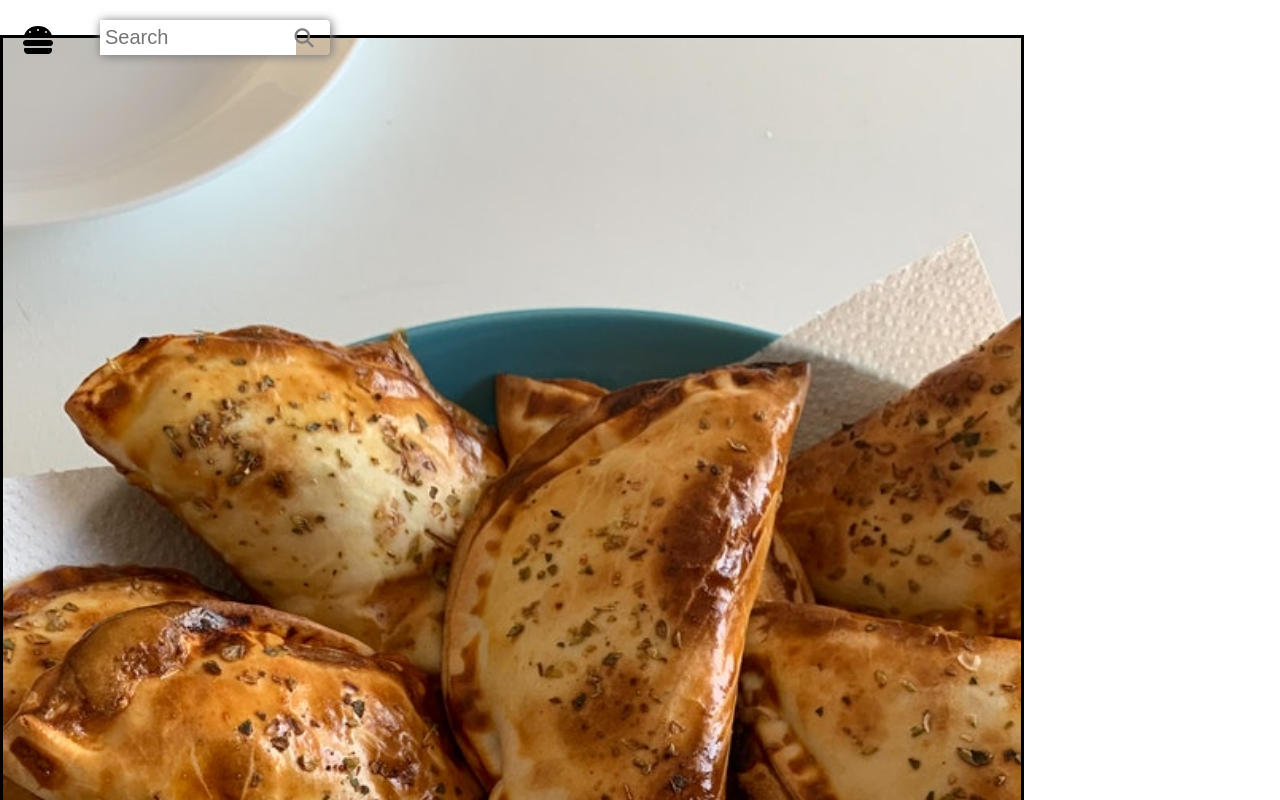
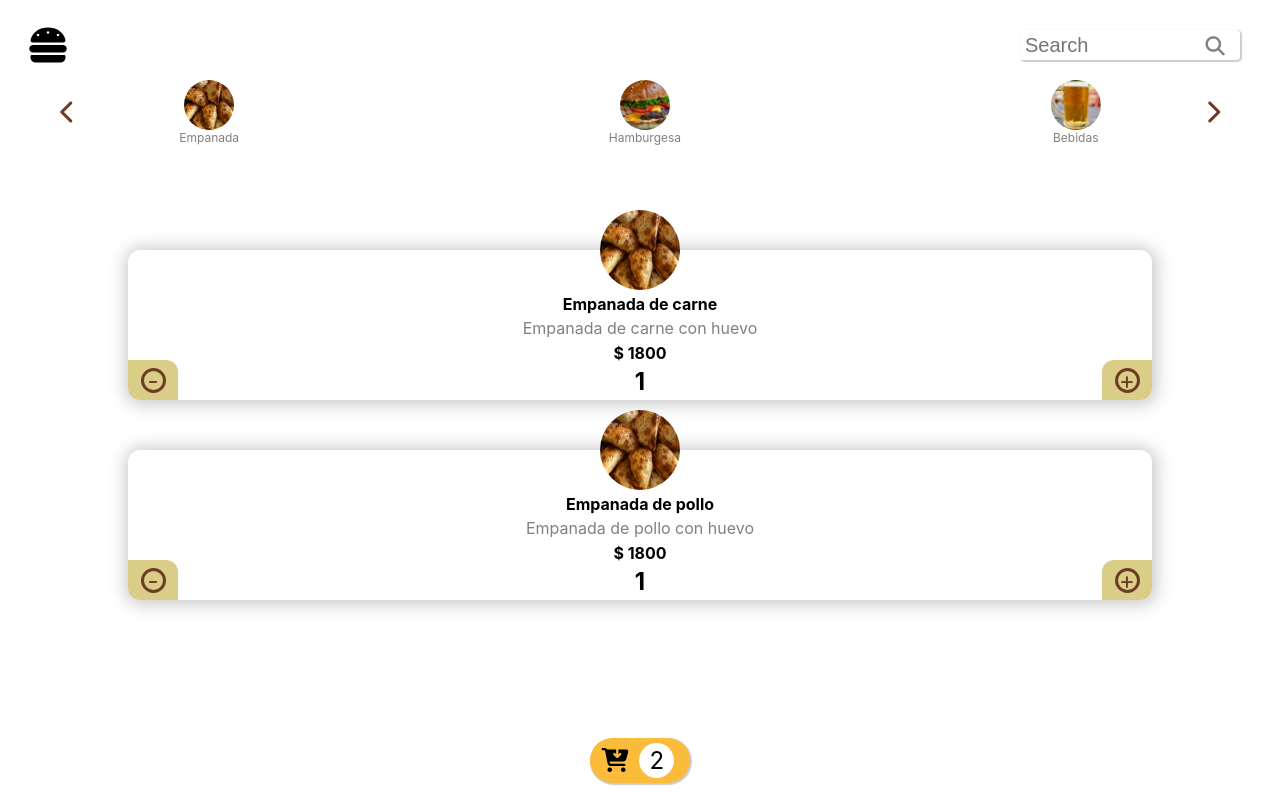
Before and after one commit to JohnnerJAL/Cafeteria-App, a React (Create React App) app: page /menu in a window 1280 px wide. Shown: the top 800 px of the page. Built offline with nearby package versions, Linux system fonts and the light colour scheme.

Commit message:
css menu

```diff
--- a/src/Components/Styles/Layout.css
+++ b/src/Components/Styles/Layout.css
@@ -4,10 +4,10 @@
 
 .layout .logo {
   position: absolute;
-  top: 30px;
-  left: 30px;
+  top: 35px;
+  left: 40px;
 }
 
 .layout .logo i {
-  transform: scale(2);
+  transform: scale(2.5);
 }
--- a/src/Pages/Menu.js
+++ b/src/Pages/Menu.js
@@ -1,10 +1,24 @@
 import React from "react";
+import { Link } from "react-router-dom";
 
 import "./Styles/Menu.css";
-import hamburger from "../Images/Hamburger-pexels.jpg";
-import empanada from "../Images/Empanadas-pexels.jpg";
+import hamburgerImage from "../Images/Hamburger-pexels.jpg";
+import empanadaImage from "../Images/Empanadas-pexels.jpg";
+import beerImage from "../Images/beer-pexels.jpg";
+
 
 function Menu() {
+
+  const hamburger = {
+    backgroundImage: `url('${hamburgerImage}')`
+  }
+  const empanada = {
+    backgroundImage: `url('${empanadaImage}')`
+  }
+  const beer = {
+    backgroundImage: `url('${beerImage}')`
+  }
+
   return (
     <section className="menu">
       <form action="" className="form">
@@ -14,23 +28,70 @@ function Menu() {
         </label>
       </form>
 
-      <div className="main">
-        <div></div>
-        <div>
+      <div className="container-general-articles">
+        <div className="general-articles">
+          <div className="arrow"><i class="fas fa-chevron-left"></i></div>
+          <div className="articles">
             <figure>
-            <img src={empanada} alt="Empanada"/>
-            <figcaption></figcaption>
+              <div style={empanada}></div>
+              <figcaption>Empanada</figcaption>
             </figure>
             <figure>
-            <img src={hamburger} alt="Hamburger"/>
-            <figcaption></figcaption>
+              <div style={hamburger}></div>
+              <figcaption>Hamburgesa</figcaption>
             </figure>
             <figure>
-            <img src="" alt=""/>
-            <figcaption></figcaption>
+              <div style={beer}></div>
+              <figcaption>Bebidas</figcaption>
             </figure>
+          {/* <figure className="inactive">
+            <div style={beer}></div>
+            <figcaption>Bebidas</figcaption>
+          </figure> */}
           </div>
-        <div></div>
+          <div className="arrow"><i class="fas fa-chevron-right"></i></div>
+        </div>
+      </div>
+
+      <div className="list-of-items">
+        <article>
+          <figure style={empanada}></figure>
+          <div className="contents">
+            <h4>Empanada de carne</h4>
+            <p>Empanada de carne con huevo</p>
+            <p>$ 1800</p>
+            <p>1</p>
+          </div>
+          <div className="button button-left">
+            <div className="circle">-</div>
+          </div>
+          <div className="button button-right">
+            <div className="circle">+</div>
+          </div>
+        </article>
+
+        <article>
+          <figure style={empanada}></figure>
+          <div className="contents">
+            <h4>Empanada de pollo</h4>
+            <p>Empanada de pollo con huevo</p>
+            <p>$ 1800</p>
+            <p>1</p>
+          </div>
+          <div className="button button-left">
+            <div className="circle">-</div>
+          </div>
+          <div className="button button-right">
+            <div className="circle">+</div>
+          </div>
+        </article>
+      </div>
+
+      <div>
+        <Link  to="/shopping-cart" className="to-shopping-cart">
+          <i class="fas fa-cart-arrow-down"></i>
+          <p className="quantity">2</p>
+        </Link>
       </div>
     </section>
   )
--- a/src/Pages/ShoppingCart.js
+++ b/src/Pages/ShoppingCart.js
@@ -2,7 +2,7 @@ import React from "react";
 
 function ShoppingCart() {
   return (
-    <section>
+    <section className="shopping-cart">
       ShoppingCart
     </section>
   )
--- a/src/Pages/Styles/Menu.css
+++ b/src/Pages/Styles/Menu.css
@@ -1,12 +1,13 @@
 .menu {
-  min-height: 100vh;
+  height: 100vh;
 }
+/*--------------Filter--------------*/
 .menu .form {
-  position: relative;
-  top: 20px;
-  left: 100px;
-  width: 230px;
-  box-shadow: 1px 1px 10px 1px gray;/*¡?¡?*/
+  position: absolute;
+  top: 30px;
+  right: 40px;
+  width: 220px;
+  box-shadow: 1px 1px 1px 1px rgba(128, 128, 128, 0.4);/*¡?¡?*/
   border-radius: 4px;
 }
 
@@ -16,22 +17,191 @@
 }
 
 .menu .form input {
+  width: 85%;
   border: none;
   padding: 5px;
-  height: 35px;
+  height: 30px;
   font-size: 20px;
-  width: 85%;
 }
+
+.menu .form input:focus {
+  outline: none;
+}
+
 .menu .form i {
   color: gray;
   transform: scale(1.2);
 }
 
-.menu .main {
-  border: solid;
+/*----------General Articles-----------*/
+.menu .container-general-articles {
+  height: 25%;
+  padding-top: 80px;
+}
+
+.menu .general-articles {
+  margin: auto;
+  width: 90%;
+  display: flex;
+  justify-content: space-between;
+  font-size: 12px;
+}
+
+.menu .general-articles .arrow {
+  display: flex;
+  color: var(--secondary-color);
+}
+
+.menu .general-articles i {
+  margin: auto;
+  transform: scale(2);
+}
+
+.menu .general-articles .articles {
+  display: flex;
+  justify-content: space-between;
   width: 80%;
 }
 
-.menu .main div figure img {
-  width: 100%;
+.menu .general-articles .articles figure {
+  display: flex;
+  flex-direction: column;
+  align-items: center;
+  color: gray;
 }
+
+.menu .general-articles .articles figure div {
+  width: 50px;
+  height: 50px;
+  border-radius: 50%;
+  background-position: center;
+  background-size: cover;
+}
+
+/*-------------List of items--------------*/
+.list-of-items {
+  height: 65%;
+  padding-top: 50px;
+}
+
+.list-of-items article {
+  position: relative;
+  width: 80%;
+  margin: auto;
+  box-shadow: 1px 1px 16px 4px rgba(128, 128, 128, 0.4);
+  text-align: center;
+  border-radius: 12px;
+  margin-top: 50px;
+}
+
+.list-of-items article:first-child {
+  margin-top: 0%;
+}
+
+.list-of-items article figure {
+  position: absolute;
+  top: -40px;
+  left: 0;
+  right: 0;
+  margin: auto;
+  width: 80px;
+  height: 80px;
+  border-radius: 50%;
+  background-position: center;
+  background-size: cover;
+}
+
+.menu .list-of-items article .contents {
+  display: flex;
+  flex-direction: column;
+  justify-content: space-evenly;
+  min-height: 150px;
+  padding-top: 40px;
+}
+
+.list-of-items article .contents p:nth-of-type(1) {
+  color: gray;
+}
+
+.list-of-items article .contents p:nth-of-type(2) {
+  font-weight: bold;
+}
+
+.list-of-items article .contents p:last-child {
+  font-weight: bold;
+  font-size: 24px;
+}
+
+/*Buttons less & more*/
+.list-of-items article .button {
+  position: absolute;
+  height: 40px;
+  width: 50px;
+  display: flex;
+  justify-content: center;
+  align-items: center;
+  background-color: rgb(218, 205, 136);
+}
+
+.list-of-items article .button-left {
+  bottom: 0%;
+  border-radius: 0 12px 0 12px;
+}
+
+.list-of-items article .button-right {
+  bottom: 0%;
+  right: 0%;
+  border-radius: 12px 0 12px 0;
+}
+
+.list-of-items article .circle {
+  border: solid var(--secondary-color);
+  height: 25px;
+  width: 25px;
+  border-radius: 50%;
+  display: flex;
+  justify-content: center;
+  align-items: center;
+  font-size: 24px;
+  color: var(--secondary-color);
+}
+
+/*-----------To shopping cart------------*/
+.menu > div:last-child {
+  height: 10%;
+  display: flex;
+  justify-content: center;
+  align-items: center;
+}
+
+.menu .to-shopping-cart {
+  height: 45px;
+  width: 100px;
+  display: flex;
+  justify-content: space-evenly;
+  align-items: center;
+  background-color: var(--tertiary-color);
+  border-radius: 24px;
+  color: black;
+  text-decoration: none;
+  box-shadow: 1px 1px 1px 1px rgba(128, 128, 128, 0.4);
+}
+
+.menu .to-shopping-cart:active {
+  transform: scale(0.99);
+}
+
+.menu .to-shopping-cart i {
+  transform: scale(1.5);
+}
+
+.menu .to-shopping-cart p {
+  height: 35px;
+  width: 35px;
+  display: flex;
+  justify-content: center;
+  align-items: center;
+  background-color: white;
+  border-radius: 50%;
+  font-size: 24px;
+}
```
Also changed, not shown: src/Images/beer-pexels.jpg (added). Lines whose indentation alone changed are shown as unchanged.
